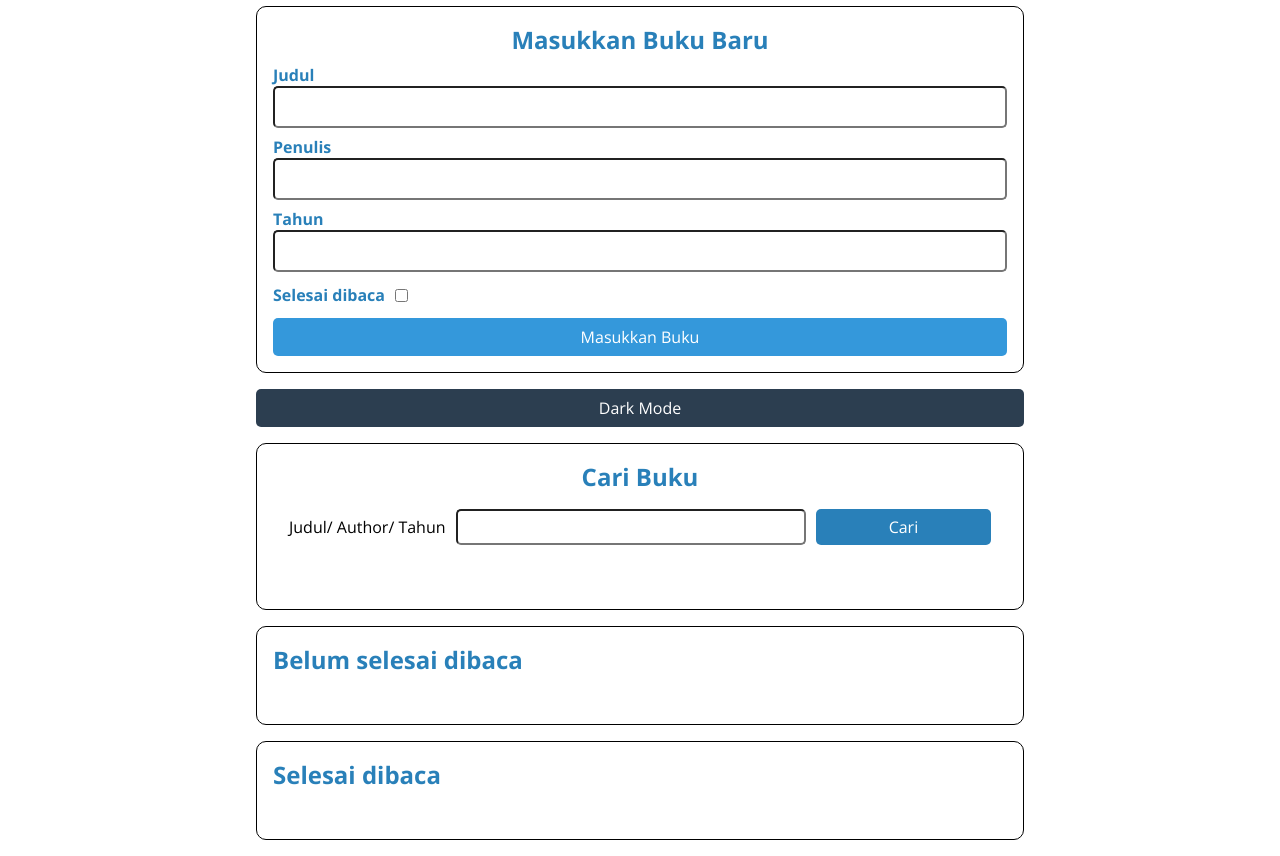
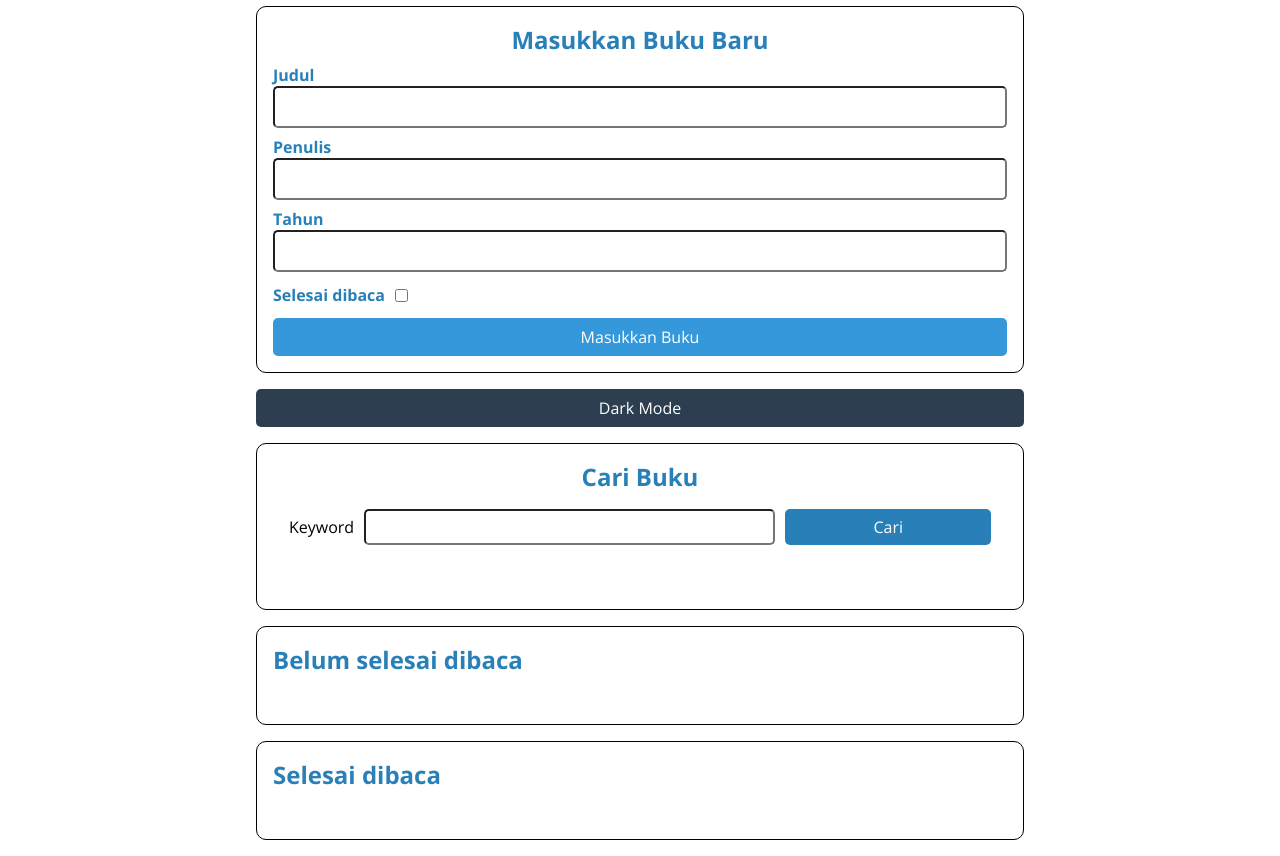
Before and after one commit to andrarstn/dicoding-bookshelf-apps, a plain HTML site: page index.html in a window 1280 px wide. Shown: the part 77-933 px from the top of the page. Drawn offline with nearby package versions, Linux system fonts and the light colour scheme.

Commit message:
Update index.html

```diff
--- a/index.html
+++ b/index.html
@@ -51,7 +51,7 @@
       <section class="search_section book_shelf" id="searchSection">
         <h2 id="searchSectionH2">Cari Buku</h2>
         <form id="searchBook">
-          <label for="searchBookTitle">Judul/ Author/ Tahun</label>
+          <label for="searchBookTitle">Keyword</label>
           <input id="searchBookTitle" type="text" />
           <button id="searchSubmit" type="submit">Cari</button>
         </form>
```
